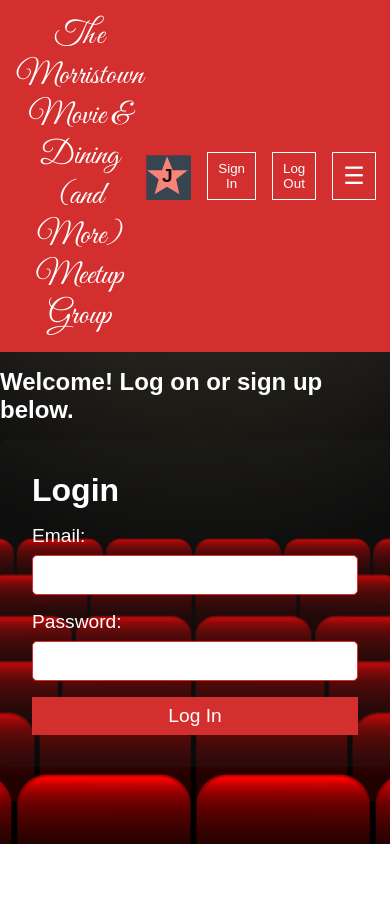
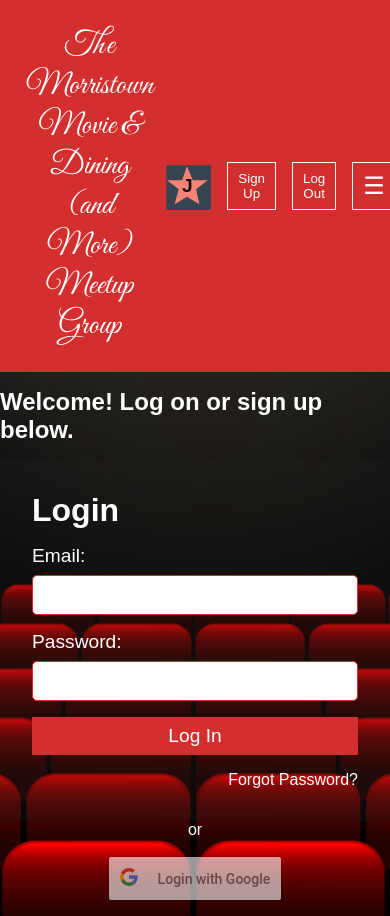
Before and after one commit to jlangweil/MorristownMovies, a React (Create React App) app: page / in a window 390 px wide. Before the commit the page ends 844 px from the top, so only its background shows below. Built offline with nearby package versions, Linux system fonts and the light colour scheme.

Commit message:
added a sample calendar for events

```diff
--- a/package.json
+++ b/package.json
@@ -6,8 +6,13 @@
     "@testing-library/jest-dom": "^5.16.5",
     "@testing-library/react": "^13.4.0",
     "@testing-library/user-event": "^13.5.0",
+    "axios": "^1.3.4",
+    "moment": "^2.29.4",
     "react": "^18.2.0",
+    "react-big-calendar": "^1.6.8",
     "react-dom": "^18.2.0",
+    "react-facebook-login": "^4.1.1",
+    "react-google-login": "^5.2.2",
     "react-icons": "^4.8.0",
     "react-scripts": "5.0.1",
     "web-vitals": "^2.1.4"
--- a/public/index.html
+++ b/public/index.html
@@ -28,7 +28,7 @@
       work correctly both with client-side routing and a non-root public URL.
       Learn how to configure a non-root public URL by running `npm run build`.
     -->
-    <title>React App</title>
+    <title>Morristown Movies Meetup</title>
   </head>
   <body>
     <noscript>You need to enable JavaScript to run this app.</noscript>
--- a/src/App.css
+++ b/src/App.css
@@ -224,7 +224,8 @@ article p {
   cursor: pointer;
   background-color: #d32f2f;
   color: #fff;
-  border: none
+  border: none;
+  margin-bottom: 1rem;
 }
 
 .banner-text {
@@ -235,3 +236,10 @@ article p {
   text-align: center;
   margin: 0;
 }
+
+@media (max-width: 768px) {
+  .banner-text {
+    font-size: 24px; /* Smaller font size for mobile devices */
+    padding: 10px;
+  }
+}
--- a/src/App.js
+++ b/src/App.js
@@ -2,6 +2,8 @@ import React, { useState } from 'react';
 import { FaHome } from 'react-icons/fa';
 import './App.css';
 import UserProfileIcon from './components/UserProfile/UserProfileIcon';
+import OAuthLogin from './components/Login/OAuthLogin';
+import Events from './Events';
 
 function App() {
   const [menuOpen, setMenuOpen] = useState(false);
@@ -16,6 +18,39 @@ function App() {
     setMenuOpen(false);
   };
 
+  const [user, setUser] = useState(null);
+
+  const handleGoogleSuccess = (response) => {
+    const profile = response.getBasicProfile();
+    const userData = {
+      id: profile.getId(),
+      name: profile.getName(),
+      email: profile.getEmail(),
+      imageUrl: profile.getImageUrl(),
+      accessToken: response.getAuthResponse().id_token,
+    };
+    setUser(userData);
+  };
+
+  const handleGoogleFailure = (error) => {
+    console.error('Google Login Error:', error);
+  };
+
+  const handleFacebookSuccess = (response) => {
+    const userData = {
+      id: response.userID,
+      name: response.name,
+      email: response.email,
+      imageUrl: response.picture.data.url,
+      accessToken: response.accessToken,
+    };
+    setUser(userData);
+  };
+
+  const handleFacebookFailure = (error) => {
+    console.error('Facebook Login Error:', error);
+  };
+
   return (
     <div className="App">
       <header className="App-header">
@@ -27,7 +62,7 @@ function App() {
           <div>
             <UserProfileIcon initial="J" />
           </div>
-          <button>Sign In</button>
+          <button>Sign Up</button>
           <button>Log Out</button>
           <button className="hamburger" onClick={toggleMenu}>
             &#9776;
@@ -53,8 +88,17 @@ function App() {
               <label htmlFor="password">Password:</label>
               <input type="password" id="password" name="password" required />
               <button type="submit">Log In</button>
+              <text align="right">Forgot Password?</text>
             </form>
           </div>
+          <div><center>or</center></div>
+          &nbsp;
+          <OAuthLogin
+            onGoogleSuccess={handleGoogleSuccess}
+            onGoogleFailure={handleGoogleFailure}
+            onFacebookSuccess={handleFacebookSuccess}
+            onFacebookFailure={handleFacebookFailure}
+          />
         </section>
         )}
         {activeSection === 'events' && (
@@ -65,6 +109,7 @@ function App() {
               <li>April 1st: Movie Night - "Pulp Fiction"</li>
               <li>April 8th: Movie Night - "The Godfather"</li>
             </ul>
+            <Events />
           </section>
         )}
         {activeSection === 'forum' && (
--- /dev/null
+++ b/src/Events.css
@@ -0,0 +1,55 @@
+.rbc-calendar {
+  background-color: #2c2c2c; /* dark gray background color */
+  border: 3px solid #3f51b5;
+  border-radius: 10px;
+  box-shadow: 0 4px 6px rgba(0, 0, 0, 0.1);
+  overflow: hidden;
+}
+
+/* Style for calendar events */
+.rbc-event {
+  background-color: #3f51b5;
+  border: 1px solid #2c2c2c;
+  box-shadow: 0 1px 3px rgba(0, 0, 0, 0.2);
+}
+
+  .rbc-calendar,
+.rbc-calendar * {
+  color: #f5f5f5; /* light gray text color */
+  font-weight: bold; /* bold text */
+}
+
+/* Style for header buttons */
+.rbc-btn-group button {
+  color: #f5f5f5; /* light gray text color */
+}
+
+/* Style for selected header buttons */
+.rbc-btn-group button.rbc-active {
+  color: #2c2c2c; /* dark gray text color */
+}
+
+/* Style for selected date, today's date, and cells on hover */
+.rbc-day-bg.rbc-selected,
+.rbc-day-bg.rbc-today,
+.rbc-day-bg:hover {
+  color: #2c2c2c; /* dark gray text color */
+}
+
+/* Style for current day */
+.rbc-day-bg.rbc-today {
+  background-color: #161616; /* very light gray */
+}
+
+/* Style for calendar events */
+.rbc-event {
+  border: 1px solid white;
+  box-shadow: 0 1px 3px rgba(0, 0, 0, 0.1);
+  font-size: 0.8rem; /* adjust this value to achieve the desired font size */
+  white-space: normal; /* allow text to wrap */
+  text-overflow: clip; /* disable text truncating */
+  overflow: hidden; /* hide overflowing content */
+  word-break: break-word; /* break words if necessary to fit the content */
+  padding: 2px 4px; /* add padding for better readability */
+  height: 100%; /* set the height of the event box to fill the cell vertically */
+}
--- /dev/null
+++ b/src/Events.js
@@ -0,0 +1,76 @@
+import React, { useState, useEffect } from 'react';
+import axios from 'axios';
+import { Calendar, momentLocalizer } from 'react-big-calendar';
+import moment from 'moment';
+import 'react-big-calendar/lib/css/react-big-calendar.css';
+import './Events.css';
+
+/* const fetchEvents = async (setEvents) => {
+    const meetupUrl = 'https://api.meetup.com/YOUR_MEETUP_GROUP/events'; // Replace 'YOUR_MEETUP_GROUP' with your Meetup group's URL name
+    const apiKey = 'YOUR_MEETUP_API_KEY'; // Replace with your Meetup API key
+
+    try {
+      const response = await axios.get(`${meetupUrl}?key=${apiKey}&status=upcoming&page=50`);
+      const fetchedEvents = response.data.map((event) => ({
+        title: event.name,
+        start: new Date(event.time),
+        end: new Date(event.time + event.duration),
+        url: event.link,
+      }));
+
+      setEvents(fetchedEvents);
+    } catch (error) {
+      console.error('Error fetching events:', error);
+    }
+  }; */
+
+const Events = () => {
+    // const [events, setEvents] = useState([]);
+    const localizer = momentLocalizer(moment);
+
+    // useEffect(() => {
+    //   fetchEvents(setEvents);
+    // }, []);
+
+    const [events, setEvents] = useState([
+        {
+          title: 'In Person Event',
+          start: new Date(), // Sets the event start time to the current date and time
+          end: new Date(new Date().getTime() + 60 * 60 * 1000), // Sets the event end time to one hour after the start time
+        },
+      ]);
+
+
+    const eventStyleGetter = (event) => {
+      const backgroundColor = '#3f51b5';
+      const style = {
+        backgroundColor,
+        borderRadius: '5px',
+        opacity: 0.8,
+        color: 'white',
+        border: '0px',
+        display: 'block',
+      };
+      return {
+        style,
+      };
+    };
+
+    return (
+      <div style={{ height: '550px', margin: '50px' }}>
+        <Calendar
+          localizer={localizer}
+          events={events}
+          startAccessor="start"
+          endAccessor="end"
+          style={{ height: '100%' }}
+          eventPropGetter={eventStyleGetter}
+          onSelectEvent={(event) => {
+            window.open(event.url, '_blank');
+          }}
+        />
+      </div>
+    );
+  };
+
+  export default Events;
--- /dev/null
+++ b/src/components/Login/OAuthLogin.js
@@ -0,0 +1,26 @@
+import React from 'react';
+import GoogleLogin from 'react-google-login';
+import FacebookLogin from 'react-facebook-login';
+
+const OAuthLogin = ({ onGoogleSuccess, onGoogleFailure, onFacebookSuccess, onFacebookFailure }) => {
+  return (
+    <div>
+      <GoogleLogin
+        clientId="<YOUR_GOOGLE_CLIENT_ID>"
+        buttonText="Login with Google"
+        onSuccess={onGoogleSuccess}
+        onFailure={onGoogleFailure}
+        cookiePolicy={'single_host_origin'}
+      />
+      {/* <FacebookLogin
+        appId="<YOUR_FACEBOOK_APP_ID>"
+        fields="name,email,picture"
+        textButton="Login with Facebook"
+        callback={onFacebookSuccess}
+        onFailure={onFacebookFailure}
+      /> */}
+    </div>
+  );
+};
+
+export default OAuthLogin;
```
Also changed, not shown: 1 other file (tests, documents, lock files or other folders).
